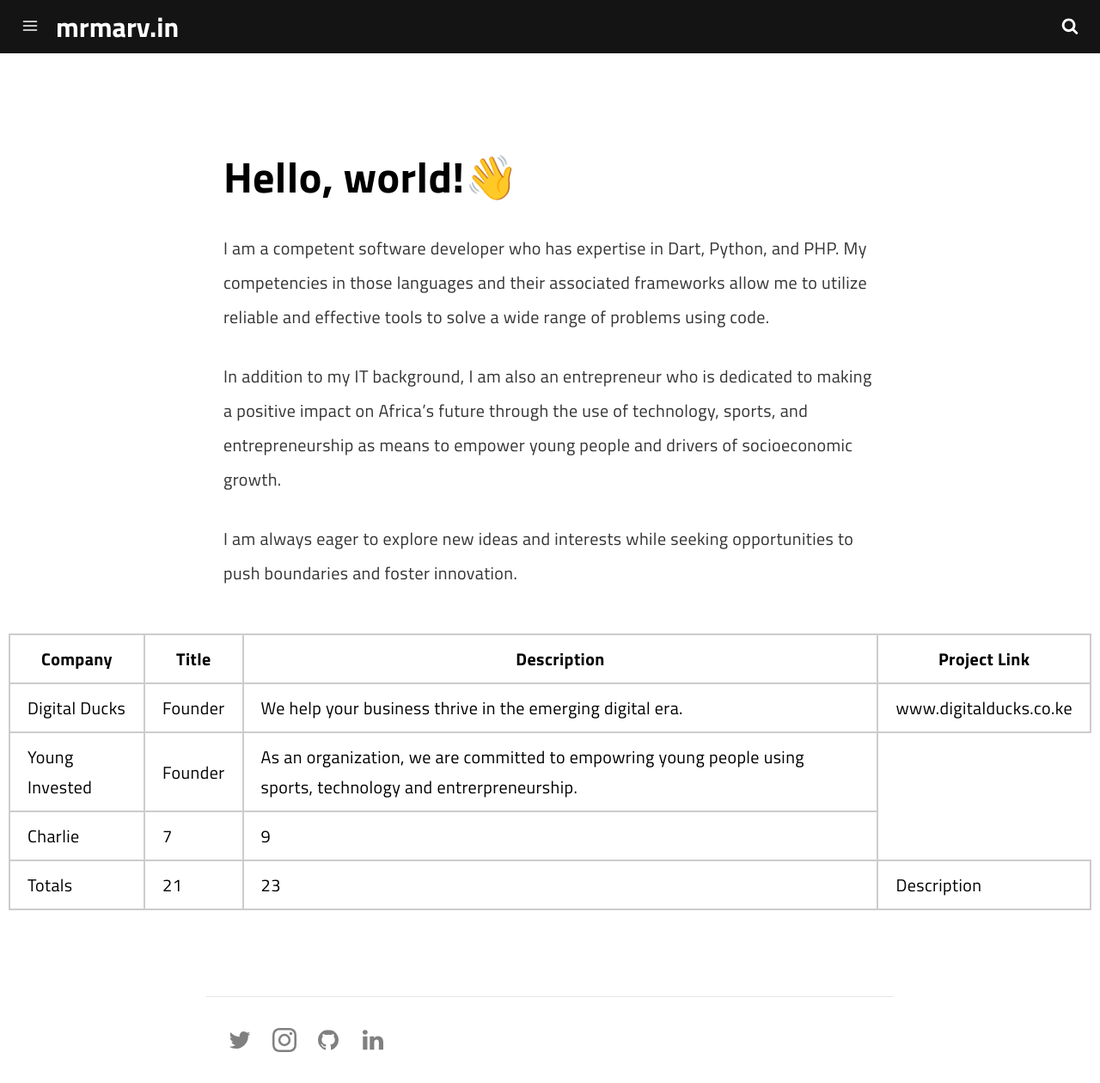
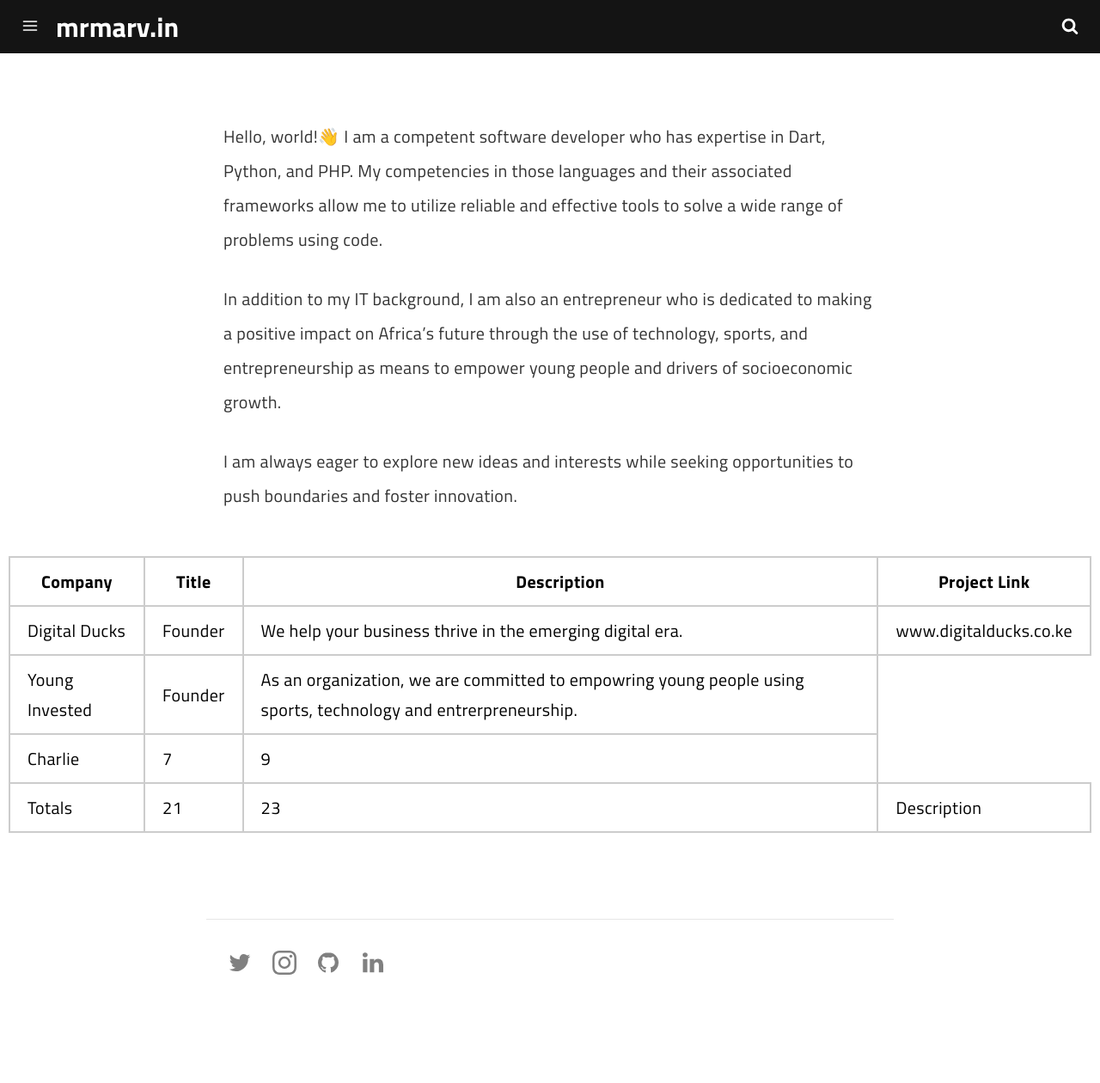
Before and after one commit to marv0/marv0.github.io, a Jekyll site: the page built from pages/about.md, in a window 1280 px wide and 1260 px high. Shown: the whole window at 86% size. Built offline with Jekyll 4.4.1, drawn with Linux system fonts in a browser that asks for light colours; a script that is not in the unit is left out.

```diff
--- a/pages/about.md
+++ b/pages/about.md
@@ -7,9 +7,7 @@ description: Some description.
 permalink: /about/
 ---
 
-# Hello, world!👋
-
-I am a competent software developer who has expertise in Dart, Python, and PHP. My competencies in those languages and their associated frameworks allow me to utilize reliable and effective tools to solve a wide range of problems using code.
+Hello, world!👋 I am a competent software developer who has expertise in Dart, Python, and PHP. My competencies in those languages and their associated frameworks allow me to utilize reliable and effective tools to solve a wide range of problems using code.
 
 In addition to my IT background, I am also an entrepreneur who is dedicated to making a positive impact on Africa's future through the use of technology, sports, and entrepreneurship as means to empower young people and drivers of socioeconomic growth.
 
```
